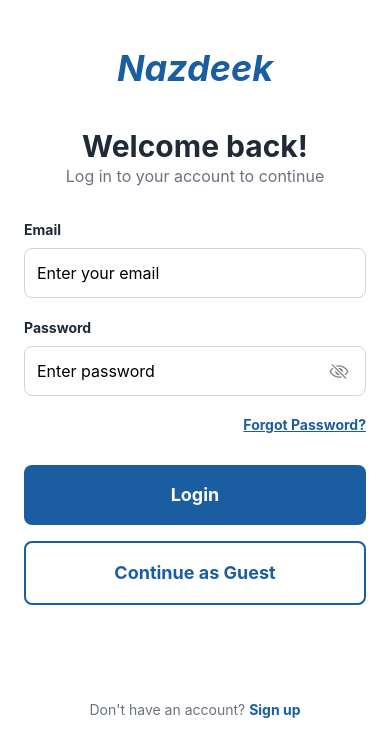
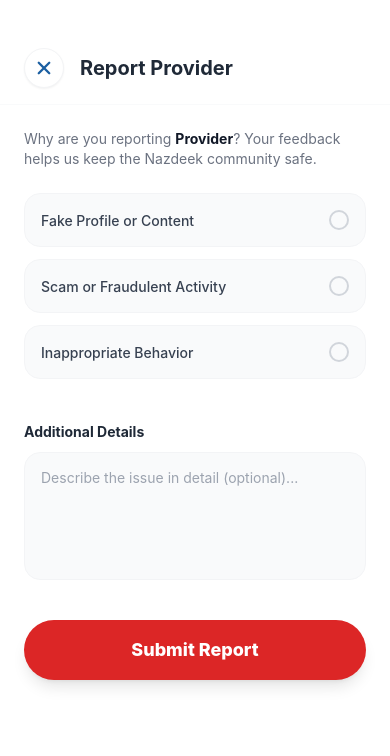
Before and after one commit to hamza-1897/Nazdeek-FYP, a React Native app in the folder mobile-app/: screen /ReportScreen in a window 390 px wide. Shown: the top 756 px of the page. Built offline with nearby package versions, Linux system fonts and the light colour scheme.

Commit message:
Reporting screen is created.

```diff
--- a/mobile-app/Navigation/auth-navigation.js
+++ b/mobile-app/Navigation/auth-navigation.js
@@ -16,6 +16,7 @@ import BookingScreen from '../screens/bookingScreen';
 import CancelBookingScreen from '../screens/Bookings related/CancelBookingScreen';
 import ProviderProfileScreen from '../screens/ProviderScreens/ProviderProfileScreen';
 
+import ReportScreen from '../screens/ProviderScreens/ReportScreen';
 
 import serviceScreen from '../screens/serviceScreen';
 
@@ -61,7 +62,7 @@ const AuthNavigation = () => {
       <Stack.Screen name="EditProfile" component={EditProfileScreen} />
       <Stack.Screen name="ProviderProfile" component={ProviderProfileScreen} />
 
-      {/* UPDATE: Service listing wali screen ko navigator ke andar register kar diya ha */}
+
       <Stack.Screen name="serviceScreen" component={serviceScreen} />
 
       <Stack.Screen name="ProviderDashboard" component={ProviderDashboard} />
@@ -75,6 +76,8 @@ const AuthNavigation = () => {
       <Stack.Screen name="RatingsReviewsProvider" component={RatingsReviewsProvider} />
        <Stack.Screen name="ProviderRegisterScreen" component={ProviderRegisterScreen} />
 
+      <Stack.Screen name="ReportScreen" component={ReportScreen} />
+
       <Stack.Screen name="AppTabs" component={AppTabs} />
       <Stack.Screen name='Notification' component={NotificationScreen} />
     </Stack.Navigator>
--- a/mobile-app/screens/ProviderScreens/ProviderProfileScreen.js
+++ b/mobile-app/screens/ProviderScreens/ProviderProfileScreen.js
@@ -83,10 +83,23 @@ const ProviderProfileScreen = ({ navigation }) => {
         >
           <Ionicons name="arrow-back" size={22} color="#1a5ea1" />
         </TouchableOpacity>
+
         <Text className="text-lg font-bold text-gray-800">Service Provider</Text>
-        <TouchableOpacity className="w-10 h-10 border border-gray-100 rounded-full items-center justify-center bg-white shadow-sm">
-          <Ionicons name="share-social-outline" size={20} color="#1a5ea1" />
-        </TouchableOpacity>
+
+
+        <View className="flex-row items-center">
+
+          <TouchableOpacity
+            onPress={() => navigation.navigate('ReportScreen', { providerName: provider.name })}
+            className="w-10 h-10 border border-gray-100 rounded-full items-center justify-center bg-white shadow-sm mr-2"
+          >
+            <Ionicons name="flag-outline" size={20} color="#dc2626" />
+          </TouchableOpacity>
+
+          <TouchableOpacity className="w-10 h-10 border border-gray-100 rounded-full items-center justify-center bg-white shadow-sm">
+            <Ionicons name="share-social-outline" size={20} color="#1a5ea1" />
+          </TouchableOpacity>
+        </View>
       </View>
 
       <ScrollView showsVerticalScrollIndicator={false}>
--- /dev/null
+++ b/mobile-app/screens/ProviderScreens/ReportScreen.js
@@ -0,0 +1,121 @@
+import React, { useState } from 'react';
+import {  View, Text, TouchableOpacity, TextInput, ScrollView, StatusBar, Alert, KeyboardAvoidingView, Platform, TouchableWithoutFeedback, Keyboard } from 'react-native';
+import { Ionicons } from '@expo/vector-icons';
+import { CommonActions } from '@react-navigation/native';
+
+const ReportScreen = ({ navigation, route }) => {
+  const { providerName } = route.params || { providerName: 'Provider' };
+  const [selectedOption, setSelectedOption] = useState(null);
+  const [details, setDetails] = useState('');
+
+  const reportOptions = [
+    { id: 1, label: 'Fake Profile or Content', value: 'fake' },
+    { id: 2, label: 'Scam or Fraudulent Activity', value: 'scam' },
+    { id: 3, label: 'Inappropriate Behavior', value: 'inappropriate' },
+  ];
+
+  const handleReportSubmit = () => {
+    if (!selectedOption) {
+      Alert.alert('Selection Required', 'Please select a reason for reporting.');
+      return;
+    }
+
+    Alert.alert(
+      "Thank you for reporting",
+      "We have received your feedback and will take necessary action.",
+      [
+        {
+          text: "OK",
+          onPress: () => {
+
+            navigation.dispatch(
+              CommonActions.reset({
+                index: 0,
+                routes: [{ name: 'AppTabs' }],
+              })
+            );
+          }
+        }
+      ]
+    );
+  };
+
+  return (
+    <KeyboardAvoidingView
+      behavior={Platform.OS === 'ios' ? 'padding' : 'height'}
+      style={{ flex: 1 }}
+    >
+      <TouchableWithoutFeedback onPress={Keyboard.dismiss}>
+        <View className="flex-1 bg-white">
+          <StatusBar barStyle="dark-content" />
+
+
+          <View className="px-6 py-4 flex-row items-center mt-8 border-b border-gray-50">
+            <TouchableOpacity
+              onPress={() => navigation.goBack()}
+              className="w-10 h-10 border border-gray-100 rounded-full items-center justify-center bg-white shadow-sm"
+            >
+              <Ionicons name="close" size={24} color="#1a5ea1" />
+            </TouchableOpacity>
+            <Text className="text-xl font-bold text-gray-800 ml-4">Report Provider</Text>
+          </View>
+
+          <ScrollView
+            showsVerticalScrollIndicator={false}
+            contentContainerStyle={{ paddingBottom: 40 }}
+            className="px-6 pt-6"
+          >
+            <Text className="text-gray-500 text-sm mb-6">
+              Why are you reporting <Text className="font-bold text-gray-900">{providerName}</Text>? Your feedback helps us keep the Nazdeek community safe.
+            </Text>
+
+
+            <View className="mb-8">
+              {reportOptions.map((option) => (
+                <TouchableOpacity
+                  key={option.id}
+                  onPress={() => setSelectedOption(option.value)}
+                  className={`flex-row items-center justify-between p-4 rounded-2xl mb-3 border ${
+                    selectedOption === option.value ? 'border-[#dc2626] bg-red-50' : 'border-gray-100 bg-gray-50'
+                  }`}
+                >
+                  <Text className={`font-medium ${selectedOption === option.value ? 'text-[#dc2626]' : 'text-gray-700'}`}>
+                    {option.label}
+                  </Text>
+                  <View className={`w-5 h-5 rounded-full border-2 items-center justify-center ${
+                    selectedOption === option.value ? 'border-[#dc2626]' : 'border-gray-300'
+                  }`}>
+                    {selectedOption === option.value && <View className="w-2.5 h-2.5 rounded-full bg-[#dc2626]" />}
+                  </View>
+                </TouchableOpacity>
+              ))}
+            </View>
+
+
+            <Text className="text-gray-800 font-bold mb-3">Additional Details</Text>
+            <TextInput
+              placeholder="Describe the issue in detail (optional)..."
+              placeholderTextColor="#9ca3af"
+              multiline
+              numberOfLines={6}
+              textAlignVertical="top"
+              value={details}
+              onChangeText={setDetails}
+              className="bg-gray-50 border border-gray-100 rounded-2xl p-4 text-gray-700 h-32 mb-10"
+            />
+
+
+            <TouchableOpacity
+              onPress={handleReportSubmit}
+              className="bg-[#dc2626] py-4 rounded-full shadow-lg items-center mb-6"
+            >
+              <Text className="text-white text-lg font-extrabold">Submit Report</Text>
+            </TouchableOpacity>
+          </ScrollView>
+        </View>
+      </TouchableWithoutFeedback>
+    </KeyboardAvoidingView>
+  );
+};
+
+export default ReportScreen;
--- a/mobile-app/screens/loginScreen.js
+++ b/mobile-app/screens/loginScreen.js
@@ -105,8 +105,8 @@ const handleLogin = async () => {
           onPress={() => {
 
 
-           handleLogin();
-         // navigation.replace('AppTabs');
+           //handleLogin();
+           navigation.replace('AppTabs');
           }}
         >
           <Text className="text-white text-lg font-bold">Login</Text>
--- a/mobile-app/screens/profileScreen.js
+++ b/mobile-app/screens/profileScreen.js
@@ -38,7 +38,7 @@ const ProfileScreen = ({ navigation }) => {
 
             navigation.reset({
               index: 0,
-              routes: [{ name: 'Login' }], // auth-navigation ke mutabiq name 'Login' hai
+              routes: [{ name: 'Login' }],
             });
           }
         }
```
